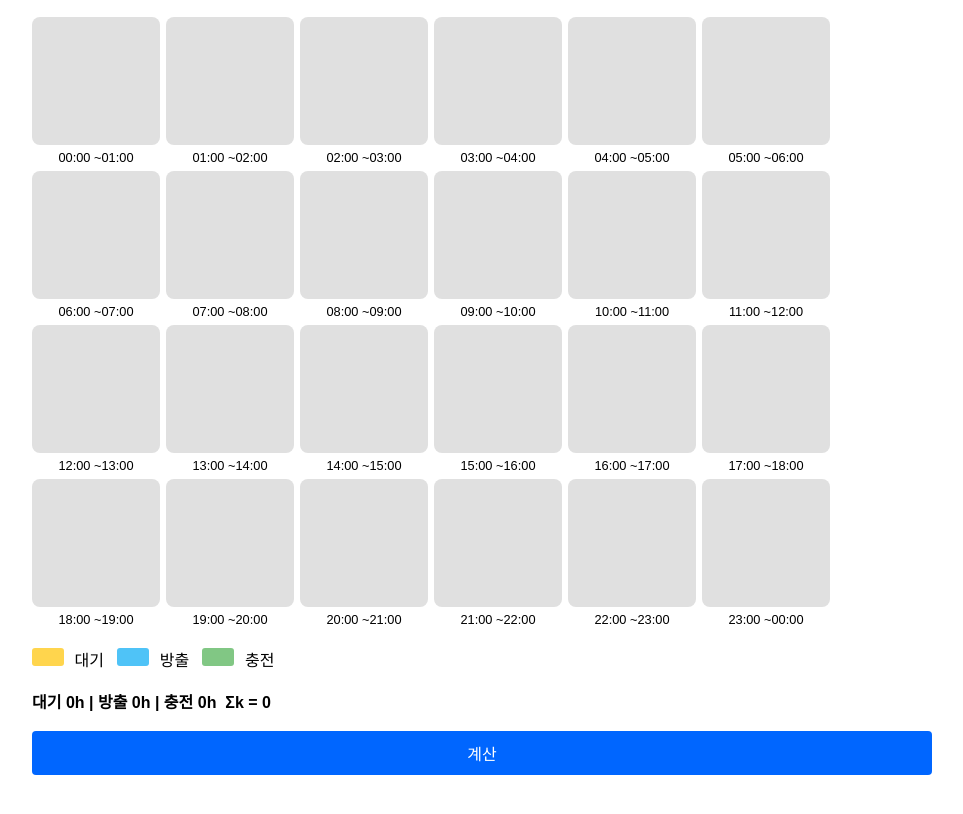
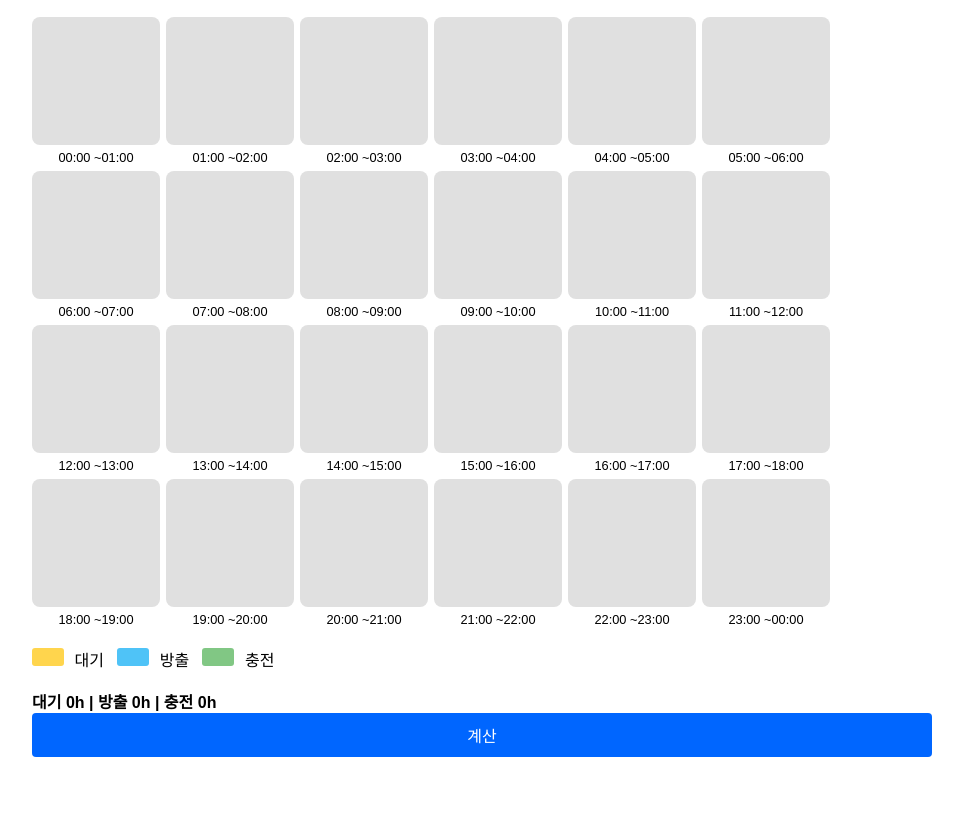
Before and after one commit to jaegwan0804/vicalculator, a plain HTML site: page index.html in a window 1280 px wide. Shown: the part 140-954 px from the top of the page, without its empty margins (158-1121 px from the left). Drawn offline with Linux system fonts and the light colour scheme.

Commit message:
Update index.html

```diff
--- a/index.html
+++ b/index.html
@@ -24,7 +24,7 @@
   </div>
 
   <!-- 요약 -->
-  <div id="summary">대기 0h | 방출 0h | 충전 0h&nbsp;&nbsp;Σk = 0</div>
+  <div id="summary">대기 0h | 방출 0h | 충전 0h&nbsp;&nbsp;
 
   <button id="calcBtn">계산</button>
 
```
